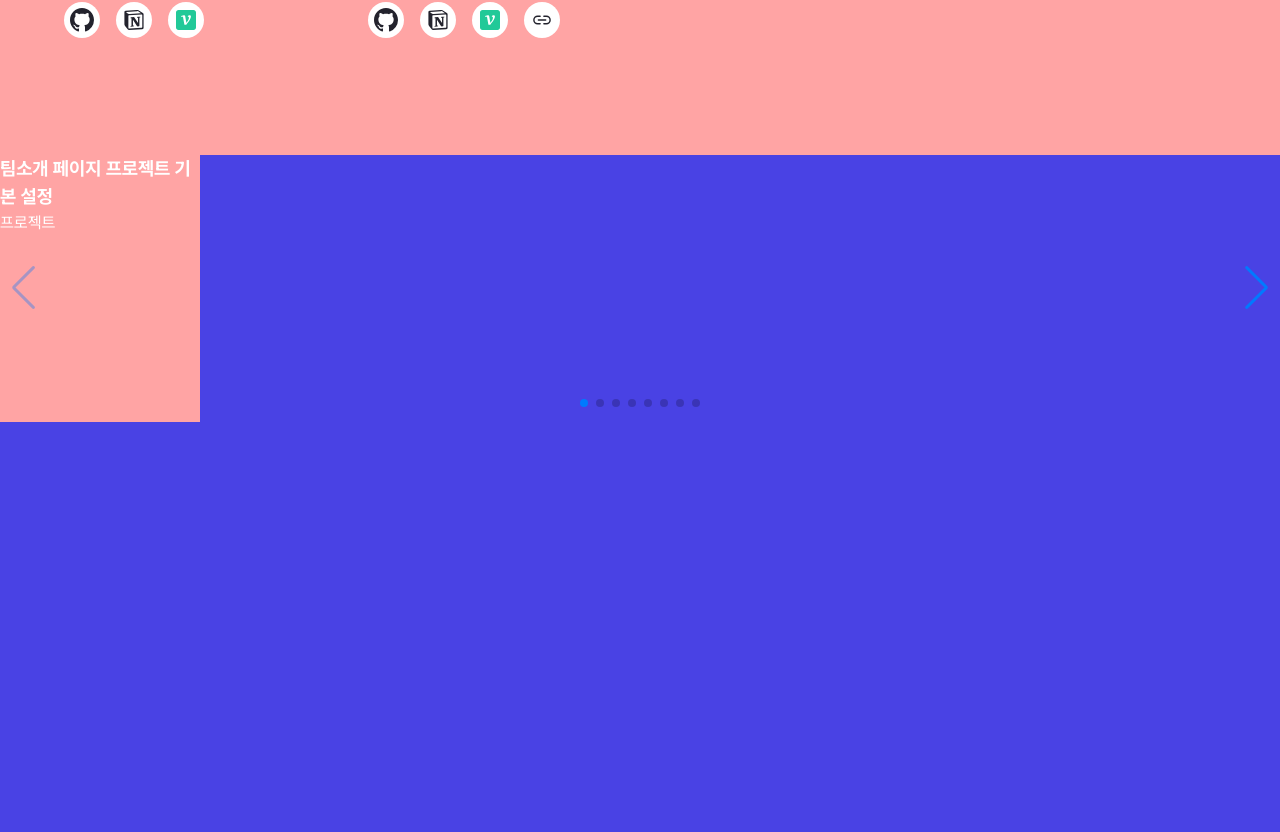
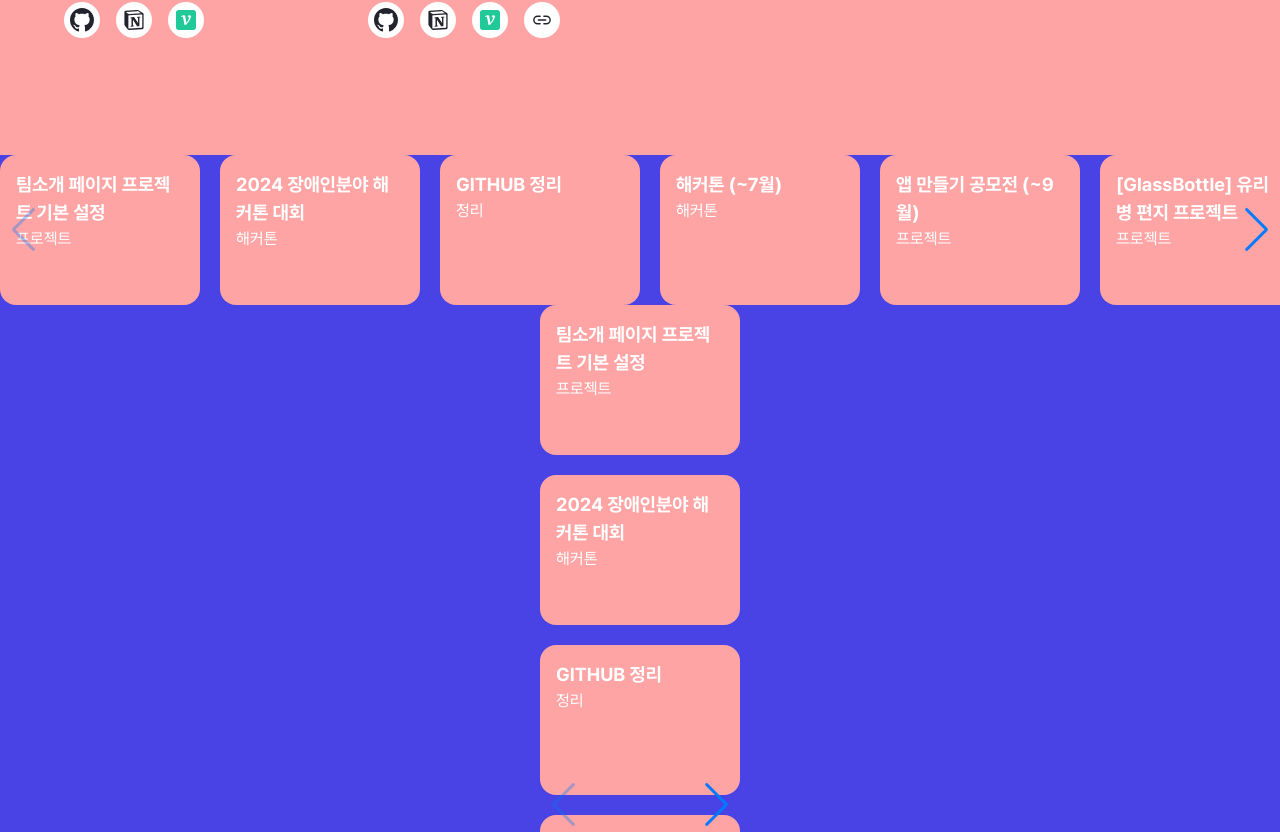
Before and after one commit to T-BluePot/portfolio, a React (Vite) app: page / in a window 1280 px wide. Shown: the part 2301-3133 px from the top of the page. Built offline with nearby package versions, Linux system fonts and the light colour scheme.

Commit message:
design: project carousel component 제작

```diff
--- a/src/@types/project.ts
+++ b/src/@types/project.ts
@@ -1,5 +1,5 @@
 type projectCategory = '프로젝트' | '헤커톤';
-
+type carouselType = 'horizontal' | 'vertical';
 export interface projectInfo {
   id: string;
   title: string;
@@ -9,5 +9,6 @@ export interface projectCardPropsType {
   project: projectInfo;
 }
 export interface projectCarouselPropsType {
+  type: carouselType;
   projects: projectInfo[];
 }
--- a/src/pages/layout/introducing-project/IntroducingProject.tsx
+++ b/src/pages/layout/introducing-project/IntroducingProject.tsx
@@ -1,16 +1,20 @@
 import type { projectInfo } from '@/@types/project';
 
 import styles from '@/pages/layout/introducing-project/IntroducingProject.module.scss';
-import ProjectoCarousel from './components/ProjectCarousel';
+import ProjectCarousel from './components/ProjectCarousel';
 
 import data from '@/mock/data/ourProjectList.json';
+import ProjectInfoSection from './components/ProjectInfoSection';
 
 const ourProjectList = data as projectInfo[];
 
 const IntroducingProject = () => {
   return (
     <section id="introducing-project-wrapper" className={styles.introducingProjectWrapper}>
-      <ProjectoCarousel projects={ourProjectList} />
+      <ProjectCarousel projects={ourProjectList} type="horizontal" />
+      <div>
+        <ProjectCarousel projects={ourProjectList} type="vertical" />
+      </div>
     </section>
   );
 };
--- a/src/pages/layout/introducing-project/components/ProjectCard.module.scss
+++ b/src/pages/layout/introducing-project/components/ProjectCard.module.scss
@@ -2,6 +2,8 @@
   width: 200px;
   height: auto;
 
-  aspect-ratio: 3/4;
+  aspect-ratio: 4/3;
+  border-radius: $spacing-md;
+  padding: $spacing-md;
   background-color: $color-pink-1;
 }
--- a/src/pages/layout/introducing-project/components/ProjectCarousel.module.scss
+++ b/src/pages/layout/introducing-project/components/ProjectCarousel.module.scss
@@ -1,3 +1,35 @@
-.projectCarouselWrapper{
+.projectCarouselWrapper {
+  position: relative;
+}
 
+.slideItem {
+  width: fit-content; // 카드 하나당 고정 너비
+  flex-shrink: 0; // 줄어들지 않게!
 }
+.horizon {
+  .customSwiper {
+    height: auto;
+    flex-direction: row;
+  }
+}
+.vertical {
+  .customSwiper {
+    max-height: 1000px;
+    height: auto;
+    width: fit-content;
+  }
+  .swiper-button-prev,
+  .swiper-button-next {
+    position: absolute;
+  }
+
+  .swiper-button-prev {
+    top: 0;
+    transform: translateX(-275%) rotate(-90deg); // 위쪽 화살표
+  }
+
+  .swiper-button-next {
+    bottom: 0;
+    transform: translateX(275%) rotate(90deg); // 아래쪽 화살표
+  }
+}
--- a/src/pages/layout/introducing-project/components/ProjectCarousel.tsx
+++ b/src/pages/layout/introducing-project/components/ProjectCarousel.tsx
@@ -1,22 +1,28 @@
-import type { projectCarouselPropsType } from '@/@types/project';
-
 import styles from '@/pages/layout/introducing-project/components/ProjectCarousel.module.scss';
 
 import { Swiper, SwiperSlide } from 'swiper/react';
 import { Navigation, Pagination } from 'swiper/modules';
+import 'swiper/css';
+import 'swiper/css/navigation';
+import 'swiper/css/pagination';
+
 import ProjectCard from '@/pages/layout/introducing-project/components/ProjectCard';
+import type { projectCarouselPropsType } from '@/@types/project';
 
-const ProjectCarousel = ({ projects }: projectCarouselPropsType) => {
+const ProjectCarousel = ({ projects, type }: projectCarouselPropsType) => {
+  const isVertical = type === 'vertical';
   return (
-    <div className={styles.projectCarouselWrapper}>
+    <div className={`${styles.projectCarouselWrapper} ${isVertical ? styles.vertical : ''}`}>
       <Swiper
-        modules={[Navigation, Pagination]}
+        modules={[Navigation]}
         navigation
-        pagination={{ clickable: true }}
-        className={styles.customSwiper}
+        direction={isVertical ? 'vertical' : 'horizontal'}
+        className={`swiper ${styles.customSwiper}`}
+        spaceBetween={20}
+        slidesPerView="auto"
       >
         {projects.map((project) => (
-          <SwiperSlide key={project.id}>
+          <SwiperSlide key={project.id} className={styles.slideItem}>
             <ProjectCard project={project} />
           </SwiperSlide>
         ))}
```
